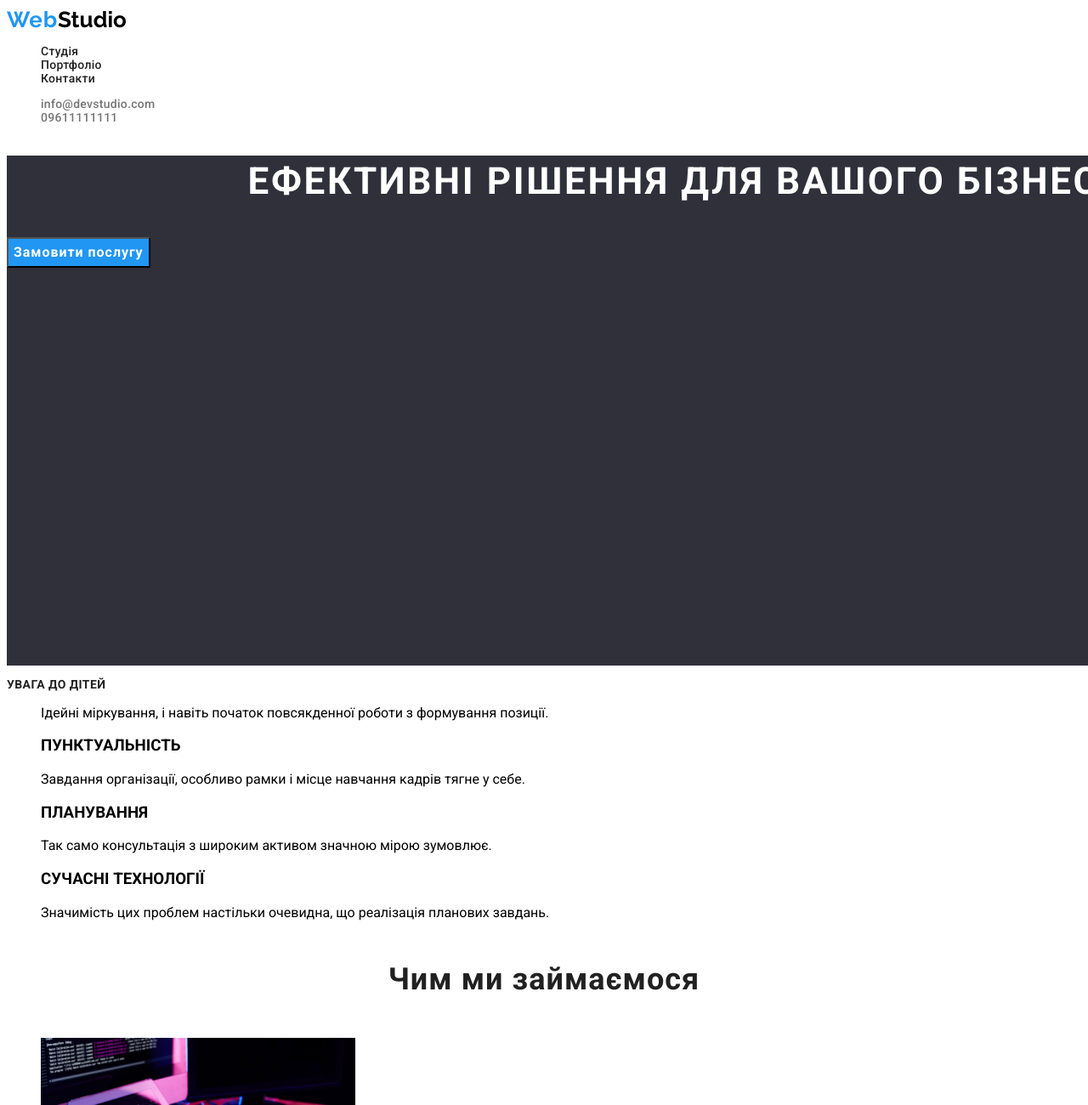
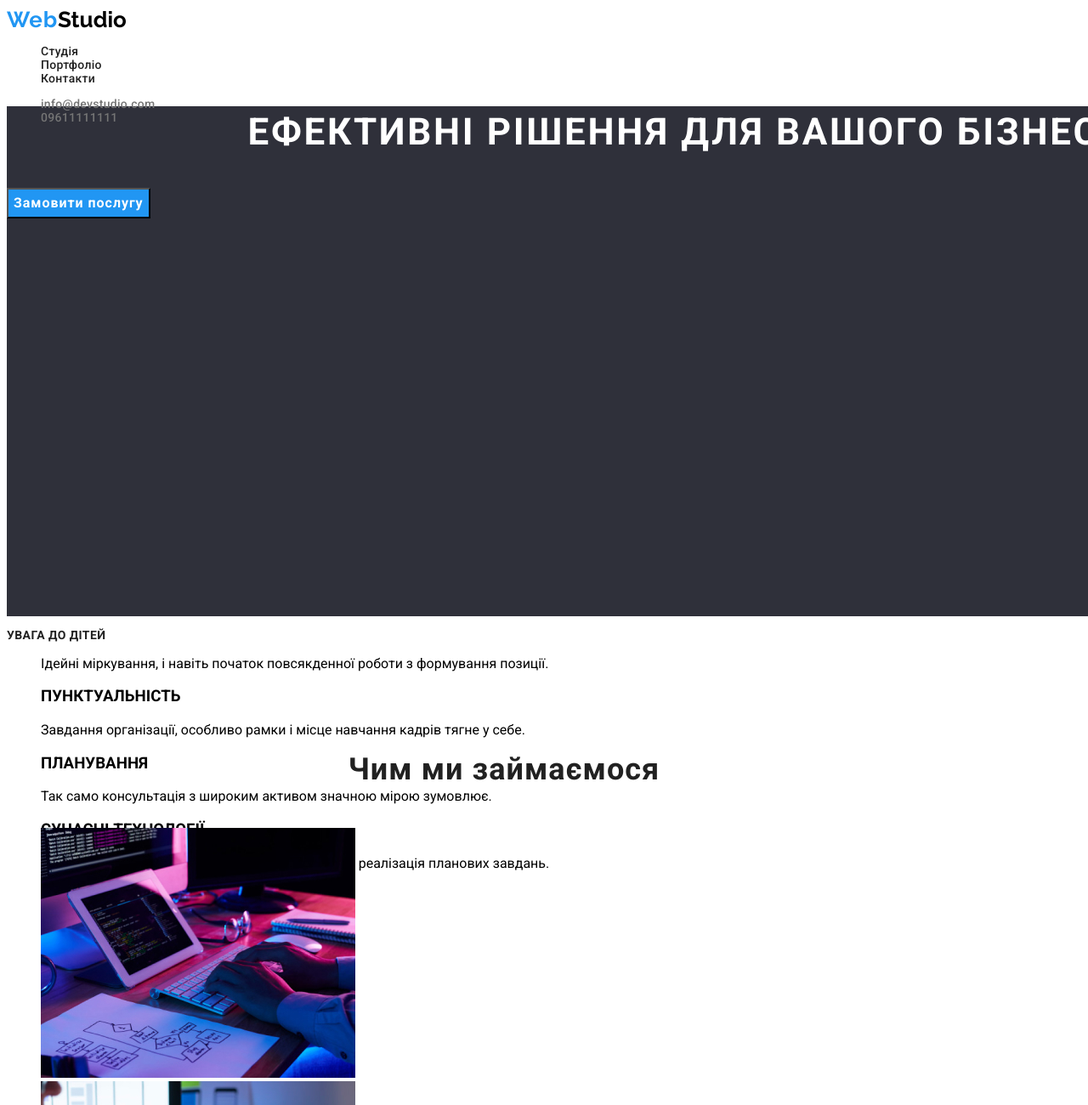
Before and after one commit to stteppanmaru/webstudio, a plain HTML site: page index.html in a window 1280 px wide. Shown: the top 1300 px of the page at 85% size. Drawn offline with Linux system fonts and the light colour scheme.

Commit message:
Add files via upload

```diff
--- a/style.css
+++ b/style.css
@@ -1,3 +1,7 @@
+header{
+    width: 1600px;
+height: 80px;
+}
 a{
     text-decoration: none;
     color: currentColor;
@@ -79,6 +83,10 @@ line-height: 30px; /* 187.5% */
 letter-spacing: 0.96px;
 background-color: #2196F3;
 }
+.details{
+    width: 1170px;
+height: 98px;
+}
 .details>h3{
     color: #212121;
 font-family: Roboto;
@@ -97,6 +105,10 @@ font-style: normal;
 font-weight: 400;
 line-height: 24px; /* 171.429% */
 }
+.work{
+    width: 1170px;
+height: 386px;
+}
 .work >h4{
     color: #212121;
 text-align: center;
@@ -106,6 +118,10 @@ font-style: normal;
 font-weight: 700;
 line-height: normal;
 letter-spacing: 1.08px;
+}
+.team{
+    width: 1600px;
+height: 648px;
 }
 .team >h3{
     color: #212121;
@@ -139,6 +155,8 @@ letter-spacing: 0.48px;
 }
 .infofooter{
     background: #2F303A;
+    width: 1600px;
+height: 252px;
 }
 .logoweb{
     color: #2196F3;
```
